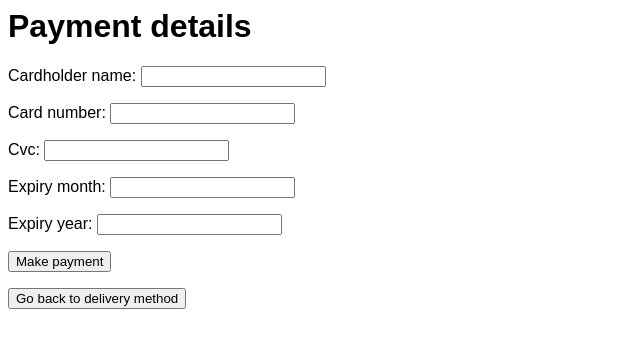
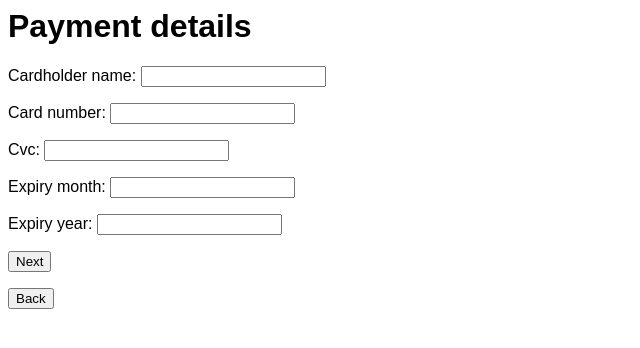
Before and after one commit to T-220-VLN2-H2/Code, a Django app: page /checkout/payment in a window 1280 px wide. Shown: the top 348 px of the page, without its empty margins (0-640 px from the left). Run offline with Django 4.2, Linux system fonts and the light colour scheme; parts of the project's set-up code (start-up, migrations or seed data) failed here and were passed over.

Commit message:
99% there, finish in the morning

```diff
--- a/core/services/bid_service.py
+++ b/core/services/bid_service.py
@@ -53,9 +53,8 @@ Your bid of {new_bid.amount} has been added to {item.title}
         return bid
 
     @classmethod
-    def get_bid_by_item_id(cls, item_id):
-        bid = UserBids.objects.get(item_id_id=item_id)
-        print(bid)
+    def get_accepted_bid_by_item_id(cls, item_id):
+        bid = UserBids.objects.get(item_id_id=item_id, status="ACCEPTED")
         return bid
 
     @classmethod
--- a/core/templates/checkout/delivery_info.html
+++ b/core/templates/checkout/delivery_info.html
@@ -4,9 +4,9 @@
     <form action="/checkout/delivery" method="POST">
         {% csrf_token %}
         {{ form.as_p}}
-        <button class="btn btn-primary" type="next">Proceed to payment</button>
+        <button class="btn btn-primary" type="next">Next</button>
     </form>
     <form action="/checkout/user" method="PATCH">
-        <button class="btn btn-primary" type="back">Go back to personal details</button>
+        <button class="btn btn-primary" type="back">Back</button>
     </form>
 {% endblock %}
--- a/core/templates/checkout/payment_info.html
+++ b/core/templates/checkout/payment_info.html
@@ -11,9 +11,9 @@
                 {% endfor %}
             {% endfor %}
         {% endif %}
-        <button class="btn btn-primary" type="next">Make payment</button>
+        <button class="btn btn-primary" type="next">Next</button>
     </form>
-    <form action="/checkout/delivery" method="PATCH">
-        <button class="btn btn-primary" type="back">Go back to delivery method</button>
+    <form action="/checkout/user" method="PATCH">
+        <button class="btn btn-primary" type="back">Back</button>
     </form>
 {% endblock %}
--- a/core/templates/checkout/user_details.html
+++ b/core/templates/checkout/user_details.html
@@ -4,9 +4,9 @@
     <form action="/checkout/user" method="post">
         {% csrf_token %}
         {{ form.as_p}}
-        <button class="btn btn-primary" type="submit">Proceed to delivery method</button>
+        <button class="btn btn-primary" type="submit">Next</button>
     </form>
     <form action="/user/history#bids" method="GET">
-        <button class="btn btn-primary" type="back">Go back to your bids</button>
+        <button class="btn btn-primary" type="back">Back</button>
     </form>
 {% endblock %}
--- a/core/views/checkout.py
+++ b/core/views/checkout.py
@@ -15,7 +15,7 @@ from core.models.order import Order
 from datetime import date
 
 
-def user(request, bid_id=None):
+def user(request, item_id=None):
     if request.method == "POST":
         form = PersonalInfoCreateForm(request.POST)
         if form.is_valid():
@@ -25,12 +25,12 @@ def user(request, bid_id=None):
             request.session["city"] = form.cleaned_data["city"]
             request.session["country"] = form.cleaned_data["country"]
             request.session.modified = True
-            return redirect("/checkout/delivery", bid_id)
+            return redirect("/checkout/payment", item_id)
         else:
             form = PersonalInfoCreateForm()
             ctx = {}
             ctx["form"] = form
-            request.session["bid_id"] = request.POST.get("bid")
+            request.session["item_id"] = request.POST.get("bid")
             request.session.modified = True
         return render(request, "checkout/user_details.html", context=ctx)
     elif request.method == "GET":
@@ -40,6 +40,7 @@ def user(request, bid_id=None):
             form_init["address"] = request.session["address"]
             form_init["postal_code"] = request.session["postal_code"]
             form_init["city"] = request.session["city"]
+            form_init["country"] = request.session["country"]
             form = PersonalInfoCreateForm(form_init)
             ctx = {}
             ctx["form"] = form
@@ -47,6 +48,7 @@ def user(request, bid_id=None):
 
 
 def delivery(request):
+    # scrapped?
     ctx = {}
     if request.method == "POST":
         form = DeliveryInfoCreateForm(request.POST)
@@ -78,6 +80,7 @@ def payment(request):
             request.session["expiry_month"] = form.cleaned_data["expiry_month"]
             request.session["expiry_year"] = form.cleaned_data["expiry_year"]
             request.session.modified = True
+            print(1)
             return process_payment(request)
     elif request.method == "GET":
         if "cardholder_name" in request.session.keys():
@@ -97,9 +100,6 @@ def payment(request):
 
 
 def process_payment(request):
-    bid = BidService.get_bid_by_item_id(int(request.session["bid_id"]))
-    bid.status = "COMPLETED"
-    bid.save()
     if request.method == "POST":
         shipping_details = ShippingDetails(
             full_name=request.session["full_name"],
@@ -132,19 +132,23 @@ def process_payment(request):
 
 def summary(request):
     ctx = {}
-    summary_details = request.session["summary_details"]
-    date_today = date.today()
-    bid = BidService.get_bid_by_item_id(request.session["bid_id"])
-    item = ItemService.get_item_by_id(request.session["bid_id"])
-    order = OrderService.create_order(bid.user_id_id, item.id, item.seller_id)
-    ctx["price"] = bid.amount
-    ctx["item_name"] = item.title
-    ctx["summary"] = summary_details
-    ctx["date"] = date_today
-    ctx["del_choice"] = request.session["del_choice"]
-    for key in list(request.session.keys()):
-        if not key.startswith("_"): # skip keys set by the django system
-            del request.session[key]
-    if request.method == "POST":
+    if request.method == "GET":
+        summary_details = request.session["summary_details"]
+        date_today = date.today()
+        bid = BidService.get_bid_by_id(request.session["bid_id"])
+        item = ItemService.get_item_by_id(request.session["item_id"])
+        ctx["price"] = bid.amount
+        ctx["item_name"] = item.title
+        ctx["summary"] = summary_details
+        ctx["date"] = date_today
+        return render(request, "checkout/summary.html", context=ctx)
+    else:
+        OrderService.create_order(bid.user_id_id, item.id, item.seller_id)
+        bid = BidService.get_accepted_bid_by_item_id(int(request.session["item_id"]))
+        request.session["bid_id"] = bid.id
+        bid.status = "COMPLETED"
+        bid.save()
+        for key in list(request.session.keys()):
+            if not key.startswith("_"): # skip keys set by the django system
+                del request.session[key]
         return redirect("index_page")
-    return render(request, "checkout/summary.html", context=ctx)
```
Also changed, not shown: core/templates/checkout/summary.html (+5 -7 lines).
